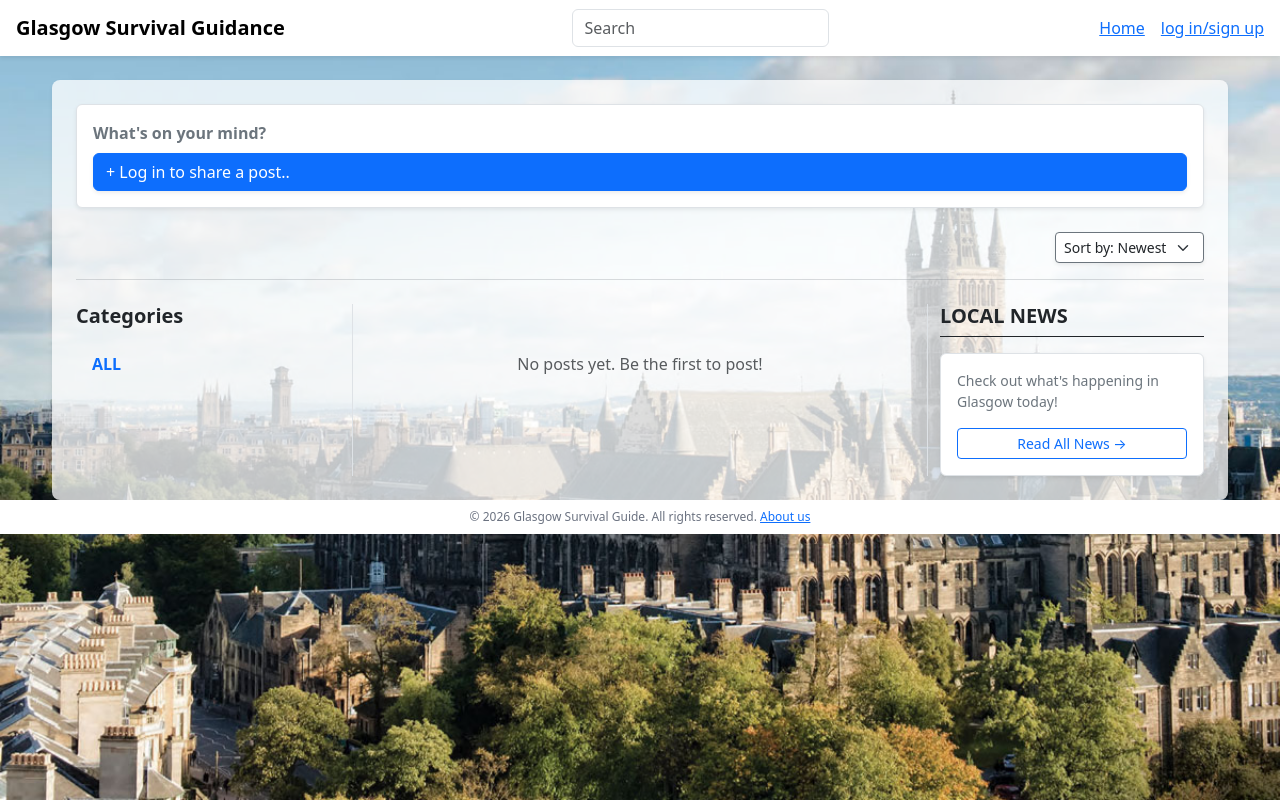
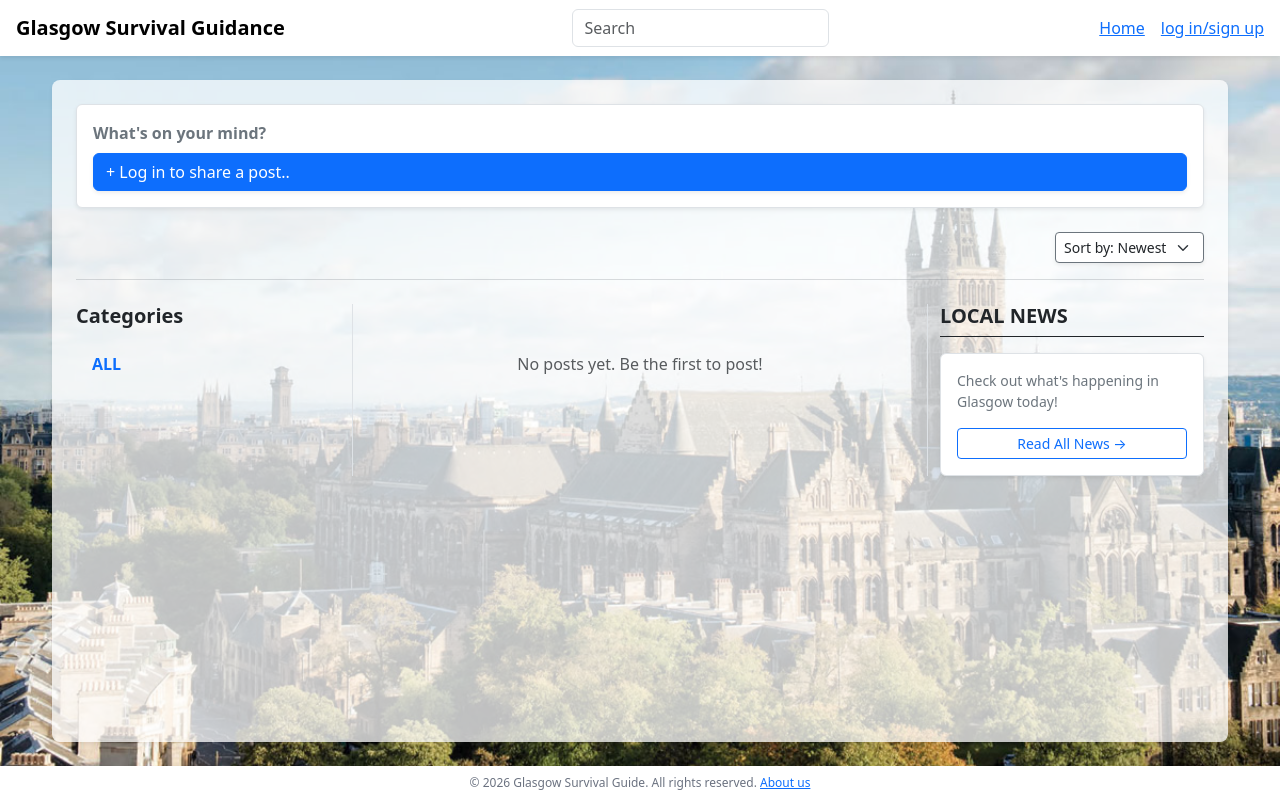
Before and after one commit to COMPSCI5012-Internet-Technology/GlasgowSurvivalGuide, a Django app: page /posts/ in a window 1280 px wide. Run offline with Django 5.2, Linux system fonts and the light colour scheme; data that the repository does not hold is empty.

Commit message:
make the footer stick in the bottom and stretch the main container

```diff
--- a/templates/base.html
+++ b/templates/base.html
@@ -8,15 +8,14 @@
     <link rel="stylesheet" href="https://cdn.jsdelivr.net/npm/bootstrap@5.3.0/dist/css/bootstrap.min.css">
     <link rel="stylesheet" href="{% static 'guide/style.css' %}">
 </head>
-<body>
 
-    <!-- wcag 1.1.1 -->
+<body class="d-flex flex-column min-vh-100">
+
     <div class="page-bg">
         <img src="{% static 'guide/images/glasgow-bg.jpg' %}"
              alt="Glasgow University buildings' picture">
     </div>
 
-    <!--navbar -->
     <nav class="navbar bg-white shadow-sm px-3">
         <span class="navbar-brand fw-bold mb-0" >
             Glasgow Survival Guidance
@@ -37,10 +36,11 @@
         </div>
     </nav>
 
-    {% block content %}{% endblock %}
+    <main class="flex-grow-1 d-flex flex-column">
+        {% block content %}{% endblock %}
+    </main>
 
-    <!-- footer -->
-    <footer class="bg-white text-center py-2" style="font-size: 12px; color: #6b7280;">
+    <footer class="bg-white text-center py-2 mt-auto shadow-sm" style="font-size: 12px; color: #6b7280;">
         &copy; 2026 Glasgow Survival Guide. All rights reserved.
         <a href="{% url 'guide:about' %}">About us</a>
     </footer>
--- a/templates/guide/post_list.html
+++ b/templates/guide/post_list.html
@@ -4,8 +4,8 @@
 {% block title %}Posts – Glasgow Survival Guide{% endblock %}
 
 {% block content %}
-<div class="container mt-4" style="max-width: 1200px;">
-   <div class="bg-white bg-opacity-75 rounded-3 p-4 shadow-sm">
+<div class="container mt-4 mb-4 flex-grow-1 d-flex flex-column" style="max-width: 1200px;">
+   <div class="bg-white bg-opacity-75 rounded-3 p-4 shadow-sm flex-grow-1">
 
         <div class="border rounded p-3 mb-4 bg-white shadow-sm">
             <p class="text-secondary mb-2 fw-bold">What's on your mind?</p>
```
